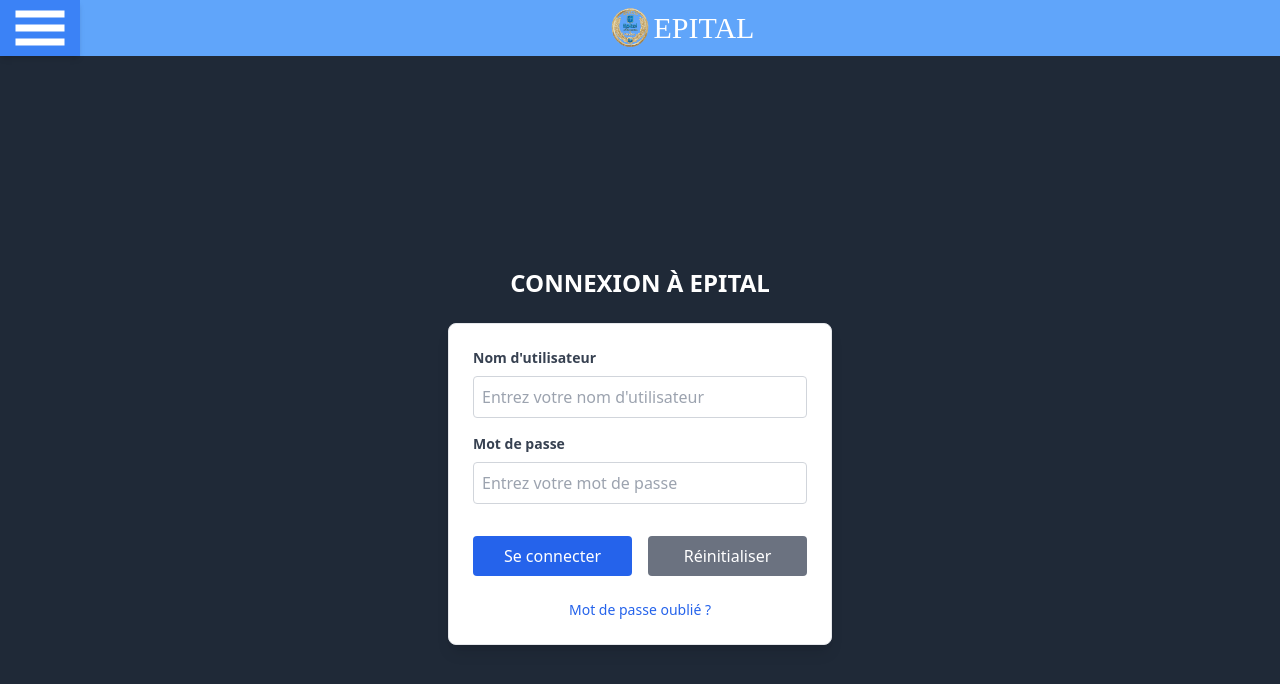
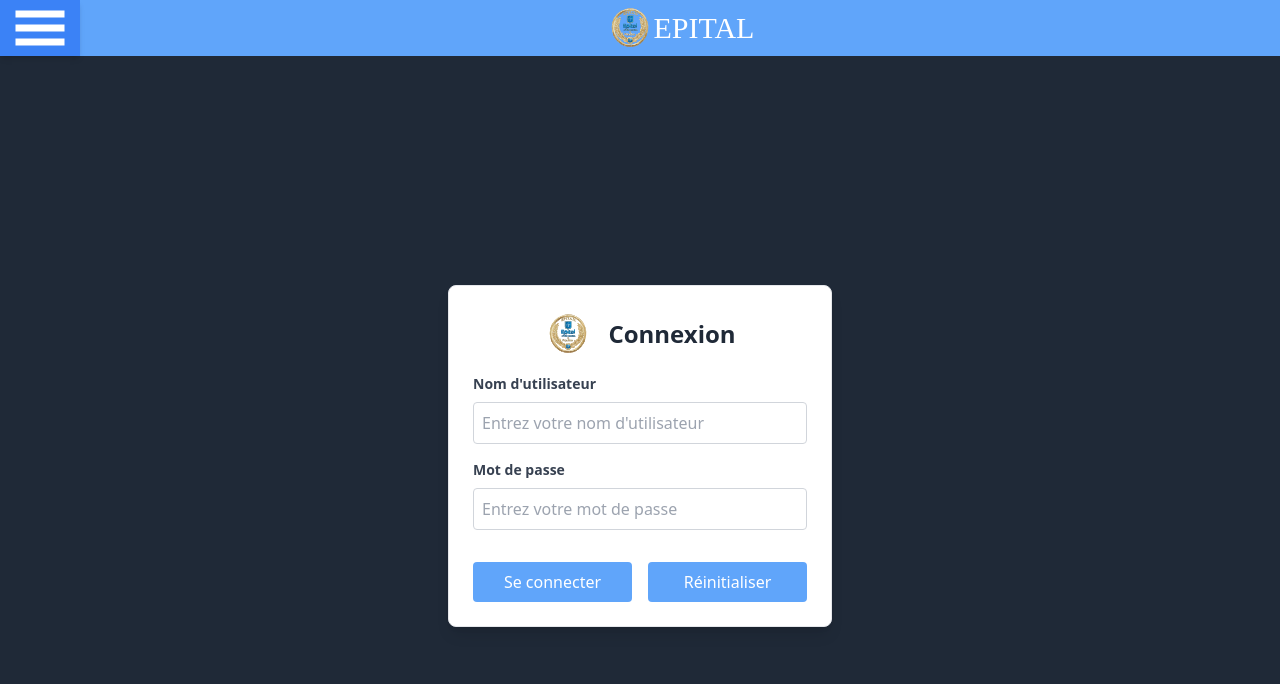
Before and after one commit to amiraz014/Sirius-ing2-hopital, a React (Create React App) app in the folder Ing2-proto/epital-client/: page /login in a window 1280 px wide. Shown: the top 684 px of the page. Built offline with nearby package versions, Linux system fonts and the light colour scheme.

Commit message:
commit all project v6

```diff
--- a/Ing2-proto/epital-client/src/Pages/EmployeManage/EmployeVIew.js
+++ b/Ing2-proto/epital-client/src/Pages/EmployeManage/EmployeVIew.js
@@ -1,8 +1,8 @@
 import { useContext, useEffect } from "react";
 import Epital from "../Epital";
-import MainMenu from "../../Home/Components/MainMenu";
 import GardCard from "./components/GardCard";
 import { useState } from "react";
+import MainMenu from '../Home/Components/MainMenu'
 
 
 
--- a/Ing2-proto/epital-client/src/Pages/EmployeManage/ManagePage.js
+++ b/Ing2-proto/epital-client/src/Pages/EmployeManage/ManagePage.js
@@ -2,7 +2,7 @@
 import AbsenceInterfaceButton from "./components/AbsenceInterfaceButton";
 import EmployeInterfaceButton from "./components/EmployeInterfaceButton";
 import Epital from "../Epital";
-import MainMenu from "../../Home/Components/MainMenu";
+import MainMenu from '../Home/Components/MainMenu'
 
 export default function ManagePage () {
     const con = useContext(Epital);
--- a/Ing2-proto/epital-client/src/Pages/EmployeManage/components/LoginForm.js
+++ b/Ing2-proto/epital-client/src/Pages/EmployeManage/components/LoginForm.js
@@ -2,6 +2,7 @@
 import Epital from '../../Epital';
 import MainMenu from "../../Home/Components/MainMenu";
 import { useNavigate } from 'react-router-dom';
+import logo from "./Epitalogo.svg"
 
 export default function LoginForm() {
     const [username, setUsername] = useState('');
@@ -91,9 +92,7 @@
                 </div>
 
                 <div className="flex flex-col items-center justify-center h-screen">
-                    <h1 className="text-white text-2xl font-bold uppercase mb-6">
-                        Connexion à Epital
-                    </h1>
+
                     <form
                         className="flex flex-col space-y-4 items-center justify-center border p-6 bg-white shadow-lg rounded-lg w-96"
                         onSubmit={handleSubmit}
@@ -103,6 +102,11 @@
                                 {error}
                             </div>
                         )}
+
+                        <div className="flex items-center">
+                        <img src={logo} alt="Logo" className="h-12 mr-4" />
+                        <h2 className="text-2xl font-bold text-gray-800">Connexion</h2>
+                        </div>
 
                         <div className="flex flex-col w-full space-y-2">
                             <label className="text-gray-700 text-sm font-semibold">Nom d'utilisateur</label>
@@ -135,7 +139,7 @@
                         <div className="flex flex-row space-x-4 pt-4 w-full">
                             <button
                                 type="submit"
-                                className="bg-blue-600 text-white px-4 py-2 rounded hover:bg-blue-700 transition flex-1 disabled:bg-blue-300 disabled:cursor-not-allowed flex items-center justify-center"
+                                className="bg-blue-400 text-white px-4 py-2 rounded hover:bg-blue-700 transition flex-1 disabled:bg-blue-300 disabled:cursor-not-allowed flex items-center justify-center"
                                 disabled={loading}
                             >
                                 {loading ? (
@@ -151,16 +155,14 @@
                             <button
                                 type="button"
                                 onClick={handleReset}
-                                className="bg-gray-500 text-white px-4 py-2 rounded hover:bg-gray-600 transition flex-1 disabled:bg-gray-300 disabled:cursor-not-allowed"
+                                className="bg-blue-400 text-white px-4 py-2 rounded hover:bg-blue-600 transition flex-1 disabled:bg-gray-300 disabled:cursor-not-allowed"
                                 disabled={loading}
                             >
                                 Réinitialiser
                             </button>
                         </div>
 
-                        <div className="pt-2 text-sm text-gray-600">
-                            <a href="/forgot-password" className="text-blue-600 hover:underline">Mot de passe oublié ?</a>
-                        </div>
+
                     </form>
                 </div>
                 <div></div>
```
Also changed, not shown: 1 other file (tests, documents, lock files or other folders).
